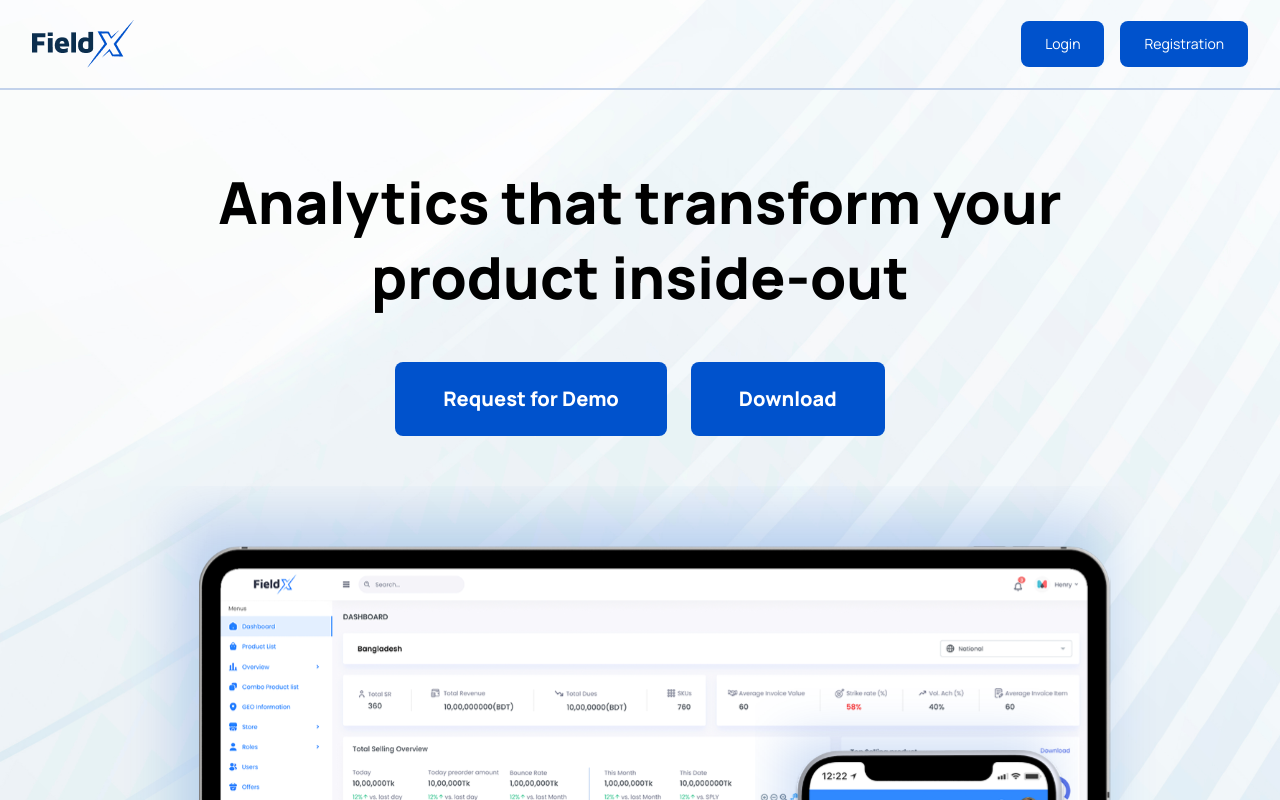
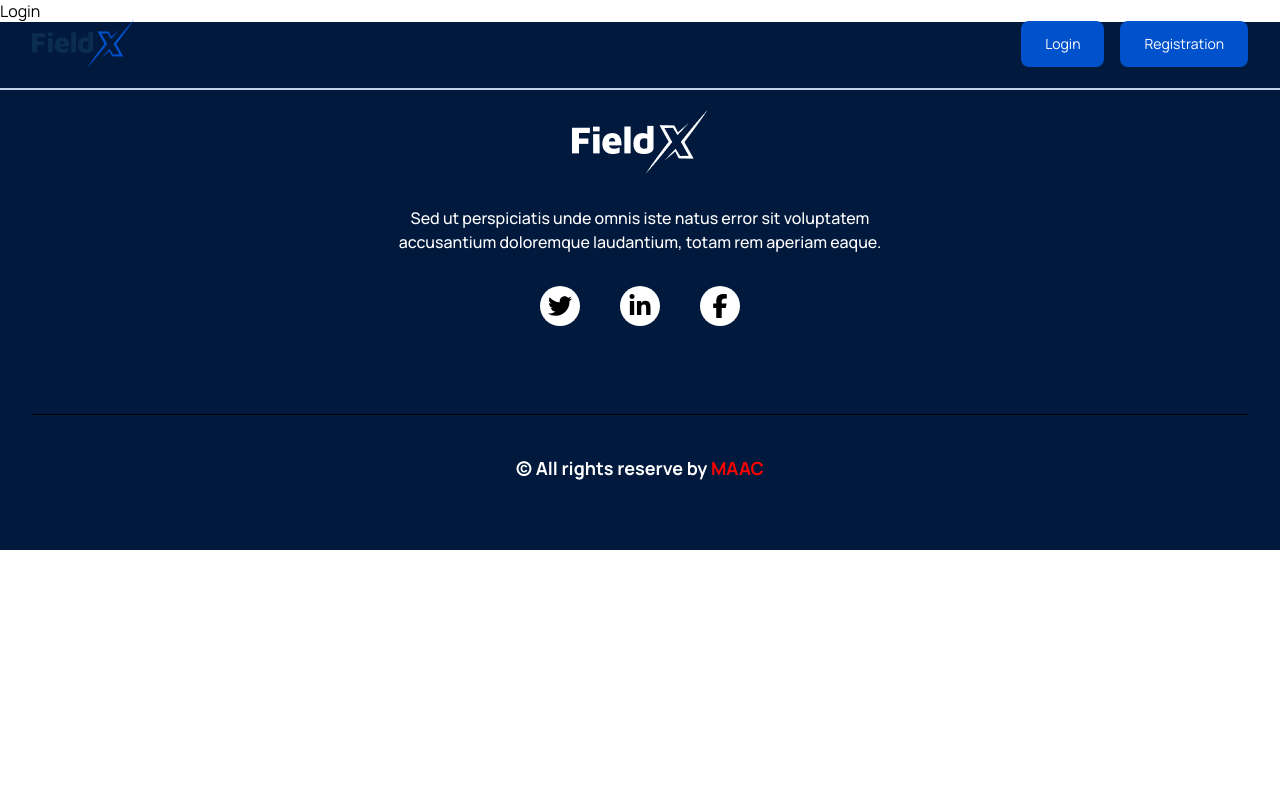
Before and after one commit to mnosumon/crypto-1, a React (Vite) app: page /login in a window 1280 px wide. Shown: the top 800 px of the page. Built offline with nearby package versions, Linux system fonts and the light colour scheme.

Commit message:
Routing done

```diff
--- a/src/App.jsx
+++ b/src/App.jsx
@@ -1,22 +1,26 @@
 import React from 'react'
-import Navbar from './components/navbar/Navbar'
-import Bannner from './components/banner/Bannner'
-import ProductFeature from './components/productFeatures/ProductFeature'
-import About from './components/about/About'
-import Clins from './components/clins/Clins'
-import Footer from './components/footer/Footer'
-import Question from './components/question/Question'
+import {
+  createRoutesFromElements,
+  createBrowserRouter,
+  RouterProvider,
+  Route,
+} from "react-router-dom";
+import RouteLayout from './RouteLayout'
+import Home from './pages/home/Home'
+import Login from './pages/login/Login'
 
 const App = () => {
+  const router = createBrowserRouter(
+    createRoutesFromElements(
+      <Route element={<RouteLayout/>}>
+        <Route path='/' element={<Home/>}/>
+        <Route path='/login' element={<Login/>}/>
+      </Route>
+    )
+  );
   return (
     <>
-      <Navbar/>
-      <Bannner/>
-      <ProductFeature/>
-      <About/>
-      <Question/>
-      <Clins/>
-      <Footer/>
+      <RouterProvider router={router} />
     </>
   )
 }
--- /dev/null
+++ b/src/RouteLayout.jsx
@@ -0,0 +1,16 @@
+import React from 'react'
+import Navbar from './components/navbar/Navbar'
+import { Outlet } from 'react-router-dom'
+import Footer from './components/footer/Footer'
+
+const RouteLayout = () => {
+  return (
+    <>
+        <Navbar/>
+            <Outlet/>
+        <Footer/>
+    </>
+  )
+}
+
+export default RouteLayout
--- /dev/null
+++ b/src/pages/home/Home.jsx
@@ -0,0 +1,20 @@
+import React from 'react'
+import Bannner from '../../components/banner/Bannner'
+import ProductFeature from '../../components/productFeatures/ProductFeature'
+import About from '../../components/about/About'
+import Question from '../../components/question/Question'
+import Clins from '../../components/clins/Clins'
+
+const Home = () => {
+  return (
+    <>
+        <Bannner/>
+        <ProductFeature/>
+        <About/>
+        <Question/>
+        <Clins/>
+    </>
+  )
+}
+
+export default Home
--- /dev/null
+++ b/src/pages/login/Login.jsx
@@ -0,0 +1,9 @@
+import React from 'react'
+
+const Login = () => {
+  return (
+    <div>Login</div>
+  )
+}
+
+export default Login
```
